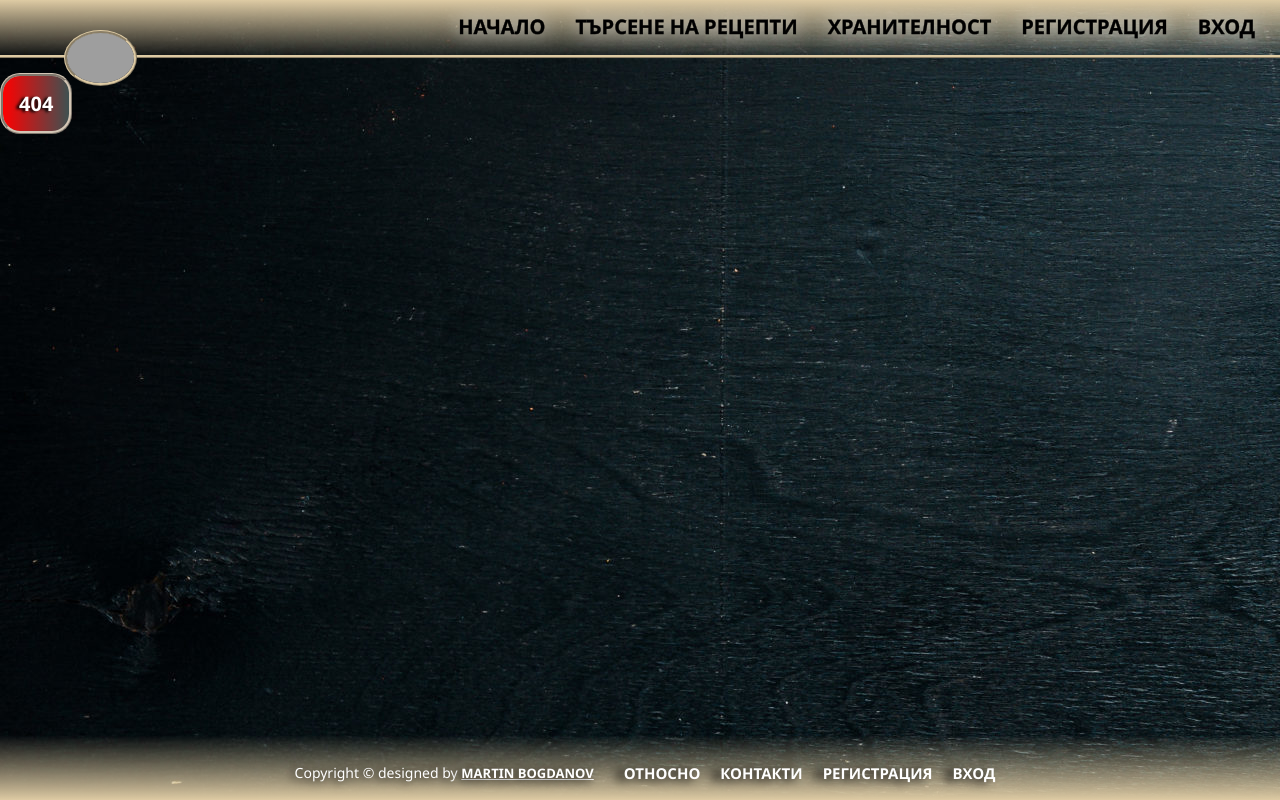
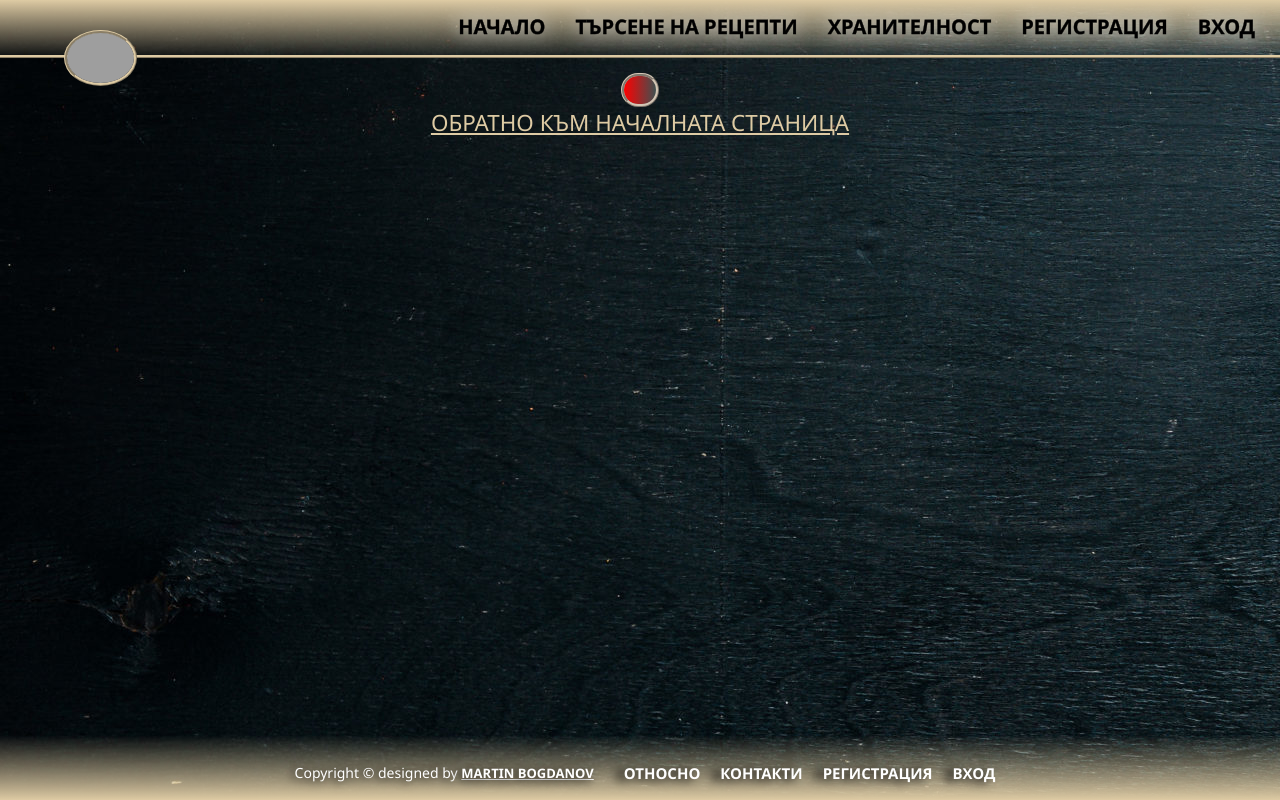
Before and after one commit to SpooRe91/react-cook-blog, a React (Create React App) app in the folder client/: page /404 in a window 1280 px wide. Before the commit this address had no page. Built offline with nearby package versions, Linux system fonts and the light colour scheme; grey boxes are pictures that could not be loaded.

Commit message:
added Title and a styling

```diff
--- a/client/src/components/ErrorPage/ErrorPage.js
+++ b/client/src/components/ErrorPage/ErrorPage.js
@@ -1,16 +1,20 @@
+import { Link } from "react-router-dom";
+
 export const ErrorPage = ({ errorMessage }) => {
     console.log(errorMessage);
 
     return (
-        <div className="container">
-            <main>
-                <h1 className="auth-error">404</h1>
+        <div className="container" style={{ 'display': "flex" }}>
+            <title>Грешка...</title>
+            <main >
+                <h1 className="auth-error">{errorMessage}</h1>
                 <>
                     {errorMessage
                         ? <p className="error-message"> {errorMessage.error}</p>
                         : ""
                     }
                 </>
+                <Link to="/">Обратно към началната страница</Link>
             </main>
         </div>
     )
```
